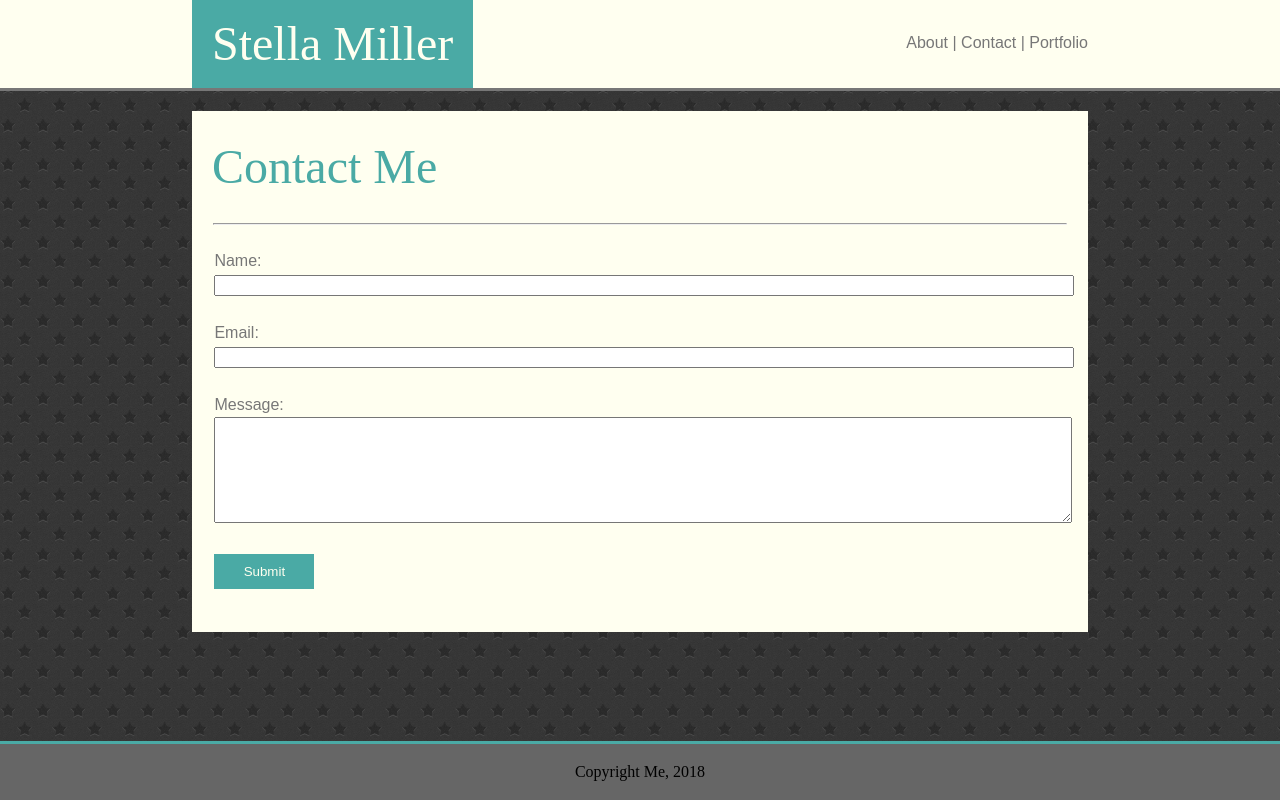
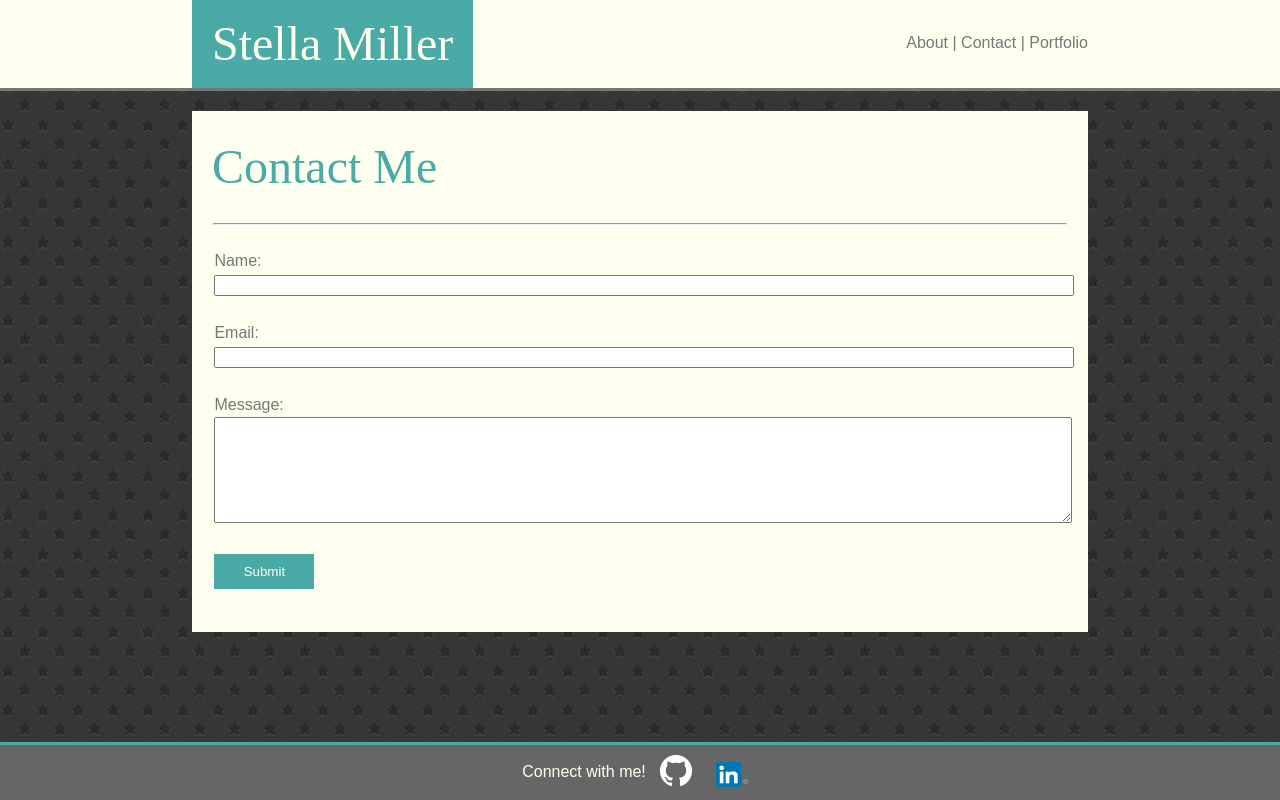
Before and after one commit to stellaCmiller/basic-portfolio, a plain HTML site: page contact.html in a window 1280 px wide. Drawn offline with Linux system fonts and the light colour scheme.

Commit message:
Social Media Footer Links and Icons

```diff
--- a/assets/css/style.css
+++ b/assets/css/style.css
@@ -118,7 +118,24 @@ img {
     padding: 20px 20px;
 }
 
+.social {
+    max-width: 32px;
+    height: auto;
+    float: none;
+    padding: 10px;
+}
 
+figure{
+    display: inline-block;
+}
+
+figcaption {
+    display: inline-block;
+    position: relative;
+    bottom: 20px;
+    color: ivory;
+    font-family: Arial, Helvetica, sans-serif;
+}
 footer {
     background-color: #666666;
     border-top: 3px solid #4aaaa5;
--- a/contact.html
+++ b/contact.html
@@ -44,7 +44,11 @@
     </div>
 
     <footer>
-        <p>Copyright Me, 2018</p>
+        <figure>
+            <figcaption> Connect with me! </figcaption>
+            <a href="https://github.com/stellaCmiller" target="_blank"><img src="assets/images/GitHub-Mark-Light-32px.png" class="social" alt="github"></a>
+            <a href="https://www.linkedin.com/in/stellacmiller6b3239156/" target="_blank"><img src="assets/images/In-2CRev-34px-R.png" class="social" alt="linkedin"></a>
+        </figure>
     </footer>
 
 </body>
```
Also changed, not shown: index.html (+5 -1 lines), portfolio.html (+5 -1 lines), assets/images/GitHub-Mark-Light-32px.png (added), assets/images/In-2CRev-34px-R.png (added).
